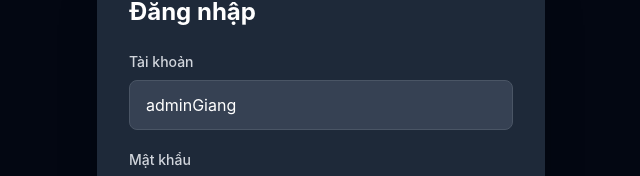
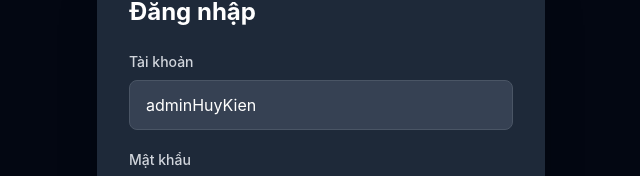
Before and after one commit to huynhgiahuy236/capstone_reactjs, a React (Vite) app: page /login in a window 1280 px wide. Shown: the part 292-468 px from the top of the page, without its empty margins (319-959 px from the left). Built offline with nearby package versions, Linux system fonts and the light colour scheme.

Commit message:
feat: Update default login credentials in LoginPage component

```diff
--- a/src/pages/LoginPage.jsx
+++ b/src/pages/LoginPage.jsx
@@ -30,8 +30,8 @@ const LoginPage = () => {
     const formik = useFormik({
         // giá trị ban đầu của form
         initialValues: {
-            taiKhoan: registeredAccount || "adminGiang",
-            matKhau: registeredAccount ? "" : "123456"
+            taiKhoan: registeredAccount || "adminHuyKien",
+            matKhau: registeredAccount ? "" : "HuyKien@1234"
         },
         // validation schema để validate form
         validationSchema: loginSchema,
```
